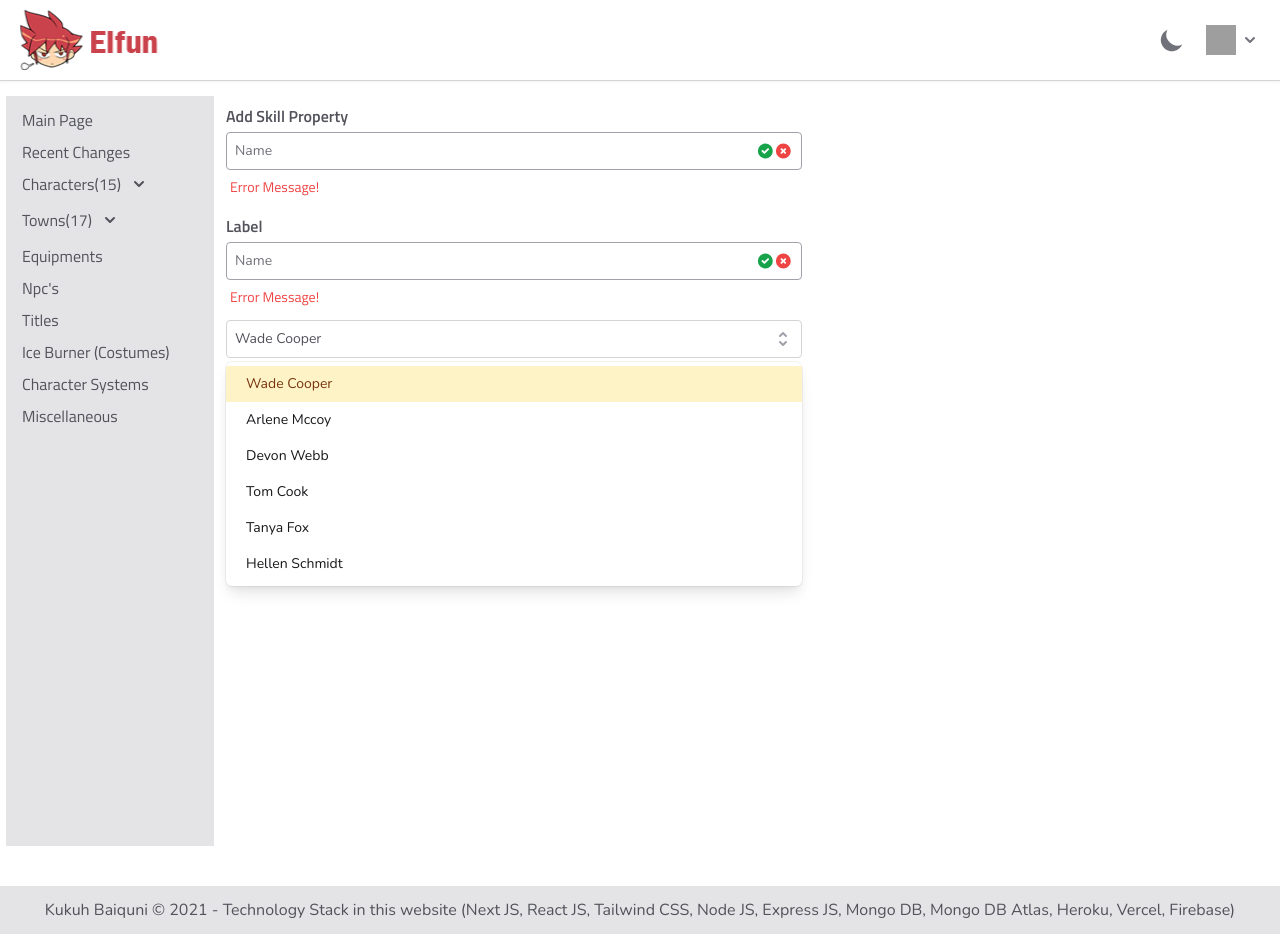
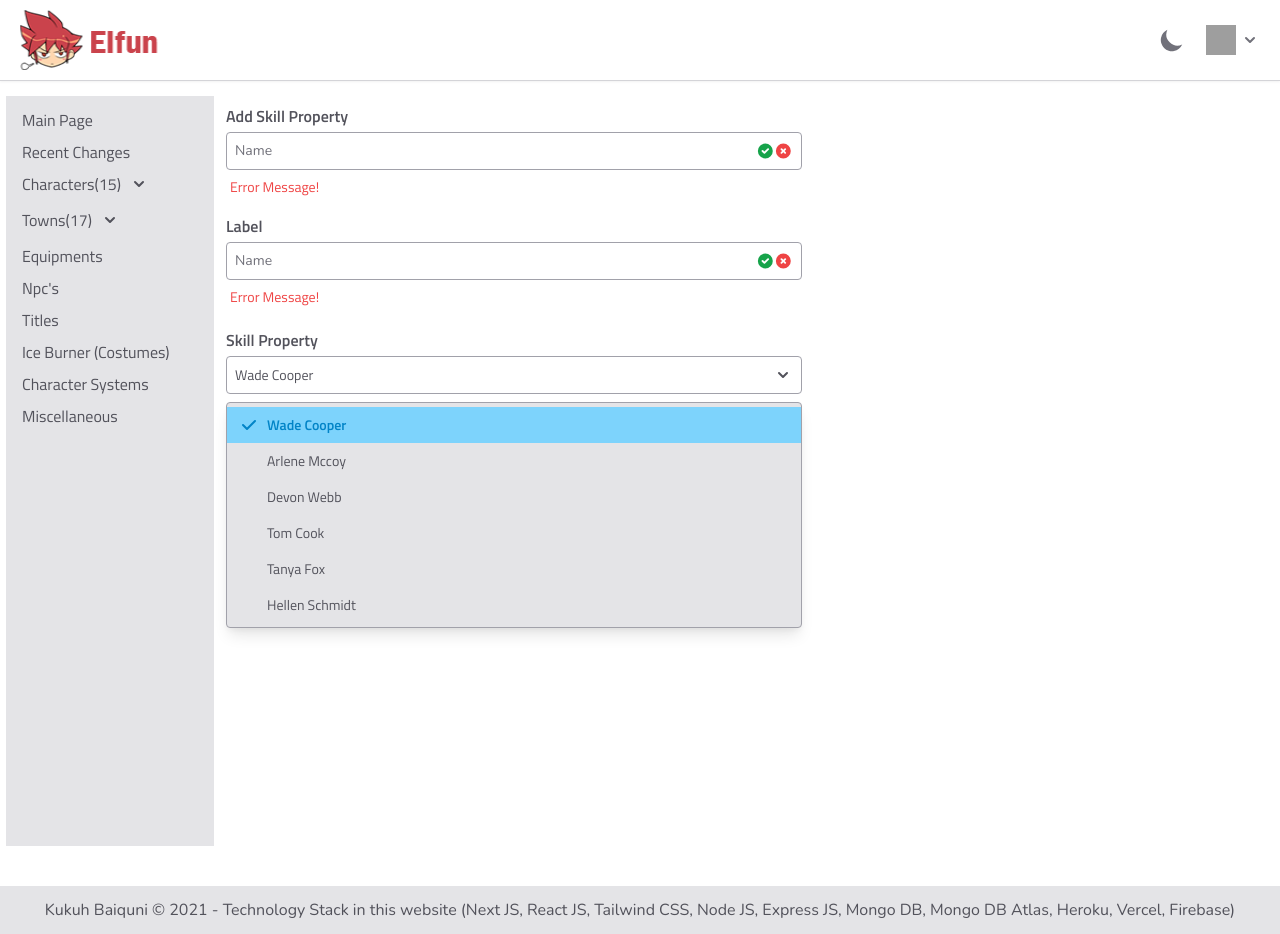
Before and after one commit to kukuhBaiquni/elfun, a Next.js app: page /contribution/skills in a window 1280 px wide. Both pictures are taken after a click on the button "Wade Cooper". Built offline with nearby package versions, Linux system fonts and the light colour scheme; grey boxes are pictures that could not be loaded.

Commit message:
add select options

```diff
--- a/src/components/forms/select/index.jsx
+++ b/src/components/forms/select/index.jsx
@@ -1,6 +1,8 @@
+/* eslint-disable no-shadow */
 import { Fragment, useState } from 'react'
 import { Listbox, Transition } from '@headlessui/react'
-import { CheckIcon, SelectorIcon } from '@heroicons/react/solid'
+import { CheckIcon, ChevronDownIcon } from '@heroicons/react/solid'
+import clsx from 'clsx'
 
 const people = [
   { name: 'Wade Cooper' },
@@ -15,15 +17,16 @@ export default function Example() {
   const [selected, setSelected] = useState(people[0])
 
   return (
-    <div className='w-full'>
+    <div className='w-full text-general py-2 font-titillium'>
       <Listbox value={selected} onChange={setSelected}>
         <div className='relative mt-1'>
-          <Listbox.Button className='relative w-full py-2 pl-2 pr-10 text-left border-general text-general rounded cursor-default outline-none sm:text-sm'>
+          <Listbox.Label className='font-semibold'>Skill Property</Listbox.Label>
+          <Listbox.Button className='relative w-full border-input my-1 py-2 pl-2 pr-10 text-left text-general rounded cursor-default outline-none sm:text-sm'>
             <span className='block truncate'>{selected.name}</span>
             <span className='absolute inset-y-0 right-0 flex items-center pr-2 pointer-events-none'>
-              <SelectorIcon
+              <ChevronDownIcon
                 aria-hidden='true'
-                className='w-5 h-5 text-gray-400'
+                className='w-5 h-5'
               />
             </span>
           </Listbox.Button>
@@ -33,31 +36,25 @@ export default function Example() {
             leaveFrom='opacity-100'
             leaveTo='opacity-0'
           >
-            <Listbox.Options className='w-full py-1 mt-1 overflow-auto text-base bg-white rounded-md shadow-lg max-h-60 ring-1 ring-black ring-opacity-5 focus:outline-none sm:text-sm'>
+            <Listbox.Options className='w-full py-1 mt-1 border-input overflow-auto text-base bg-general text-general rounded shadow-lg max-h-60 sm:text-sm'>
               {people.map((person, personIdx) => (
                 <Listbox.Option
-                  className={({ active }) => `${active ? 'text-amber-900 bg-amber-100' : 'text-gray-900'}
-                          cursor-default select-none relative py-2 pl-5 pr-4`}
+                  className={({ active }) => `${active && 'text-sky-600 bg-sky-300 dark:bg-gray-800'} cursor-default select-none relative py-2 pl-10 pr-4`}
                   key={personIdx}
                   value={person}
                 >
-                  {({ isSelected, active }) => (
+                  {({ selected }) => (
                     <Fragment>
                       <span
                         className={`${
-                          isSelected ? 'font-medium' : 'font-normal'
+                          selected ? 'font-semibold text-sky-600 dark:text-sky-400' : 'font-normal'
                         } block truncate`}
                       >
                         {person.name}
                       </span>
-                      {isSelected ? (
-                        <span
-                          className={`${
-                            active ? 'text-amber-600' : 'text-amber-600'
-                          }
-                                absolute inset-y-0 left-0 flex items-center pl-3`}
-                        >
-                          <CheckIcon aria-hidden='true' className='w-5 h-5 text-lime-500' />
+                      {selected ? (
+                        <span className='absolute inset-y-0 left-0 flex items-center pl-3'>
+                          <CheckIcon aria-hidden='true' className='w-5 h-5 text-sky-600 dark:text-sky-400' />
                         </span>
                       ) : null}
                     </Fragment>
```
